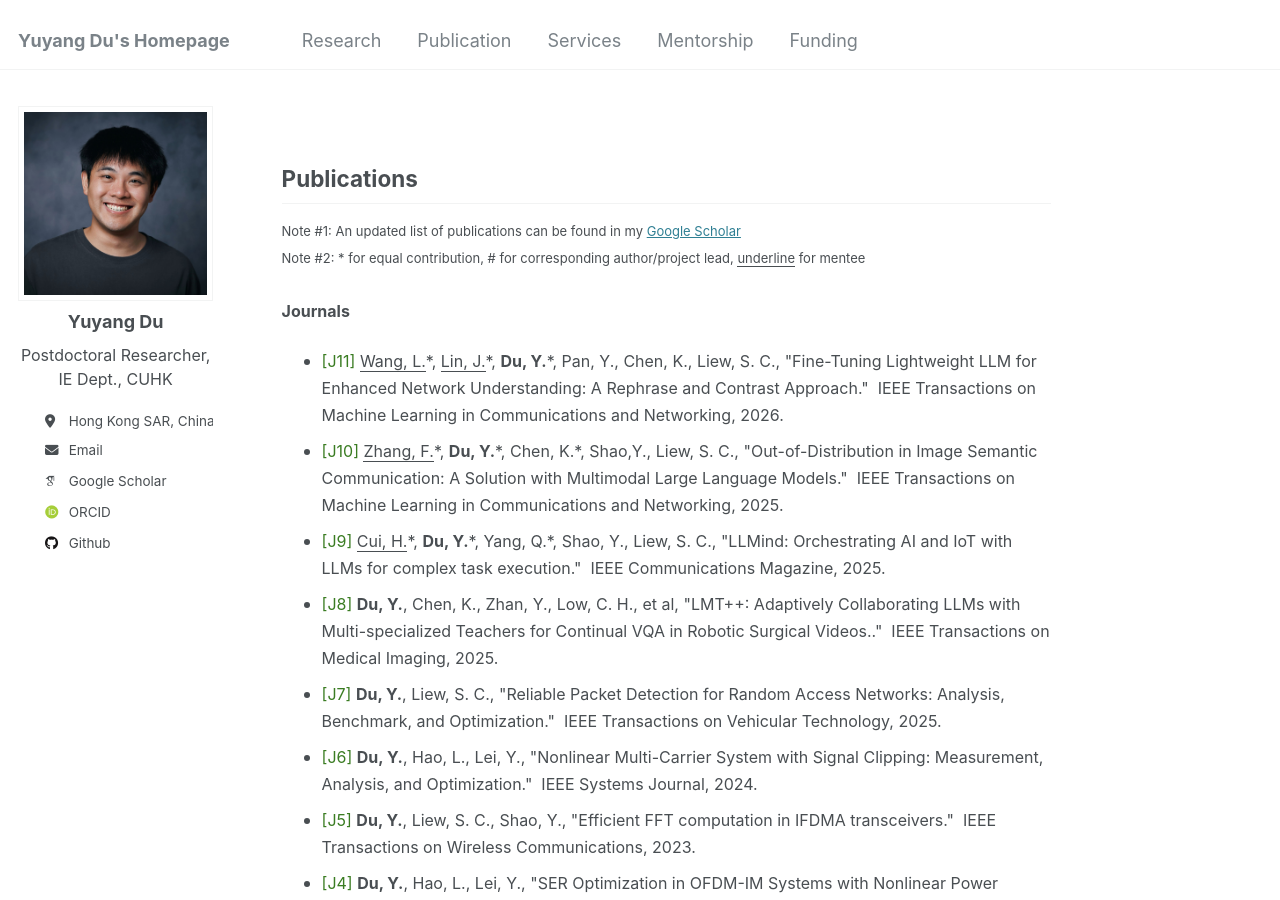
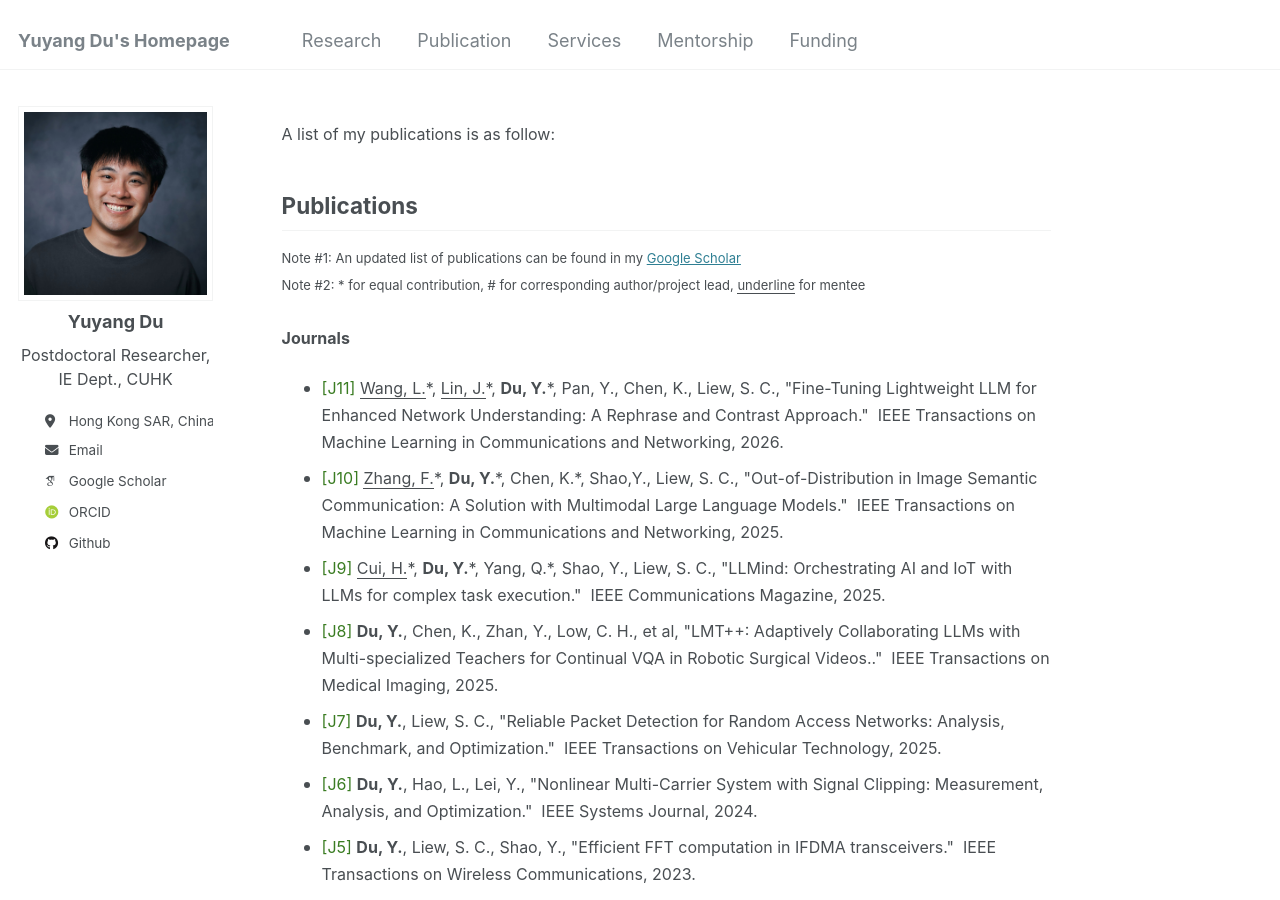
Before and after one commit to yuyangdu01/yuyangdu01.github.io, a Jekyll site: the page built from _pages/publication.md, in a window 1280 px wide and 900 px high. Built offline with Jekyll 4.4.1, drawn with Linux system fonts in a browser that asks for light colours; some web fonts are replaced.

Commit message:
Update publication.md

```diff
--- a/_pages/publication.md
+++ b/_pages/publication.md
@@ -6,6 +6,8 @@ redirect_from:
   - /md/
   - /markdown.html
 ---
+
+<p style="text-align: justify;"><font size=3>A list of my publications is as follow: </font></p>
 
 Publications
 ------
```
